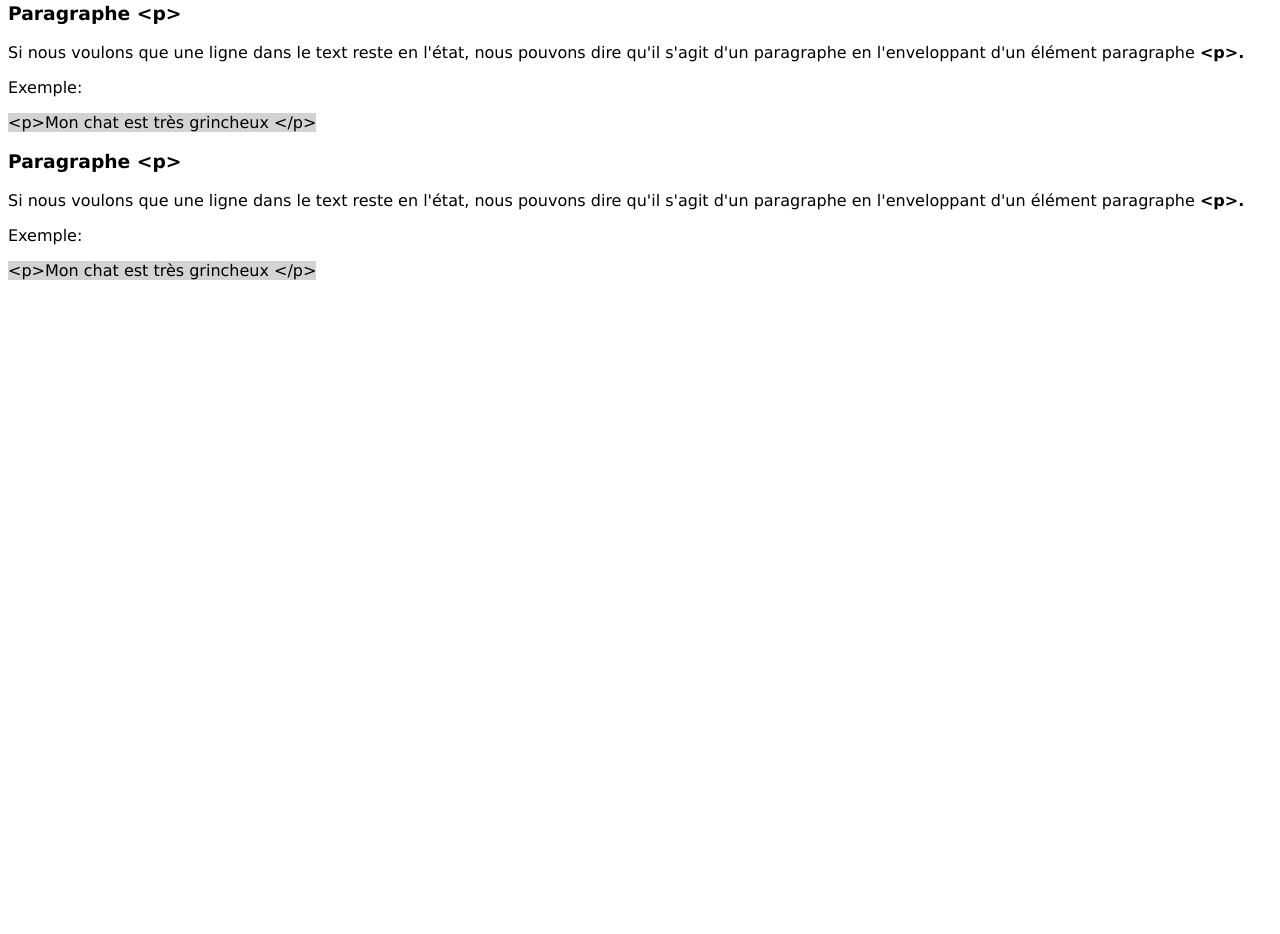
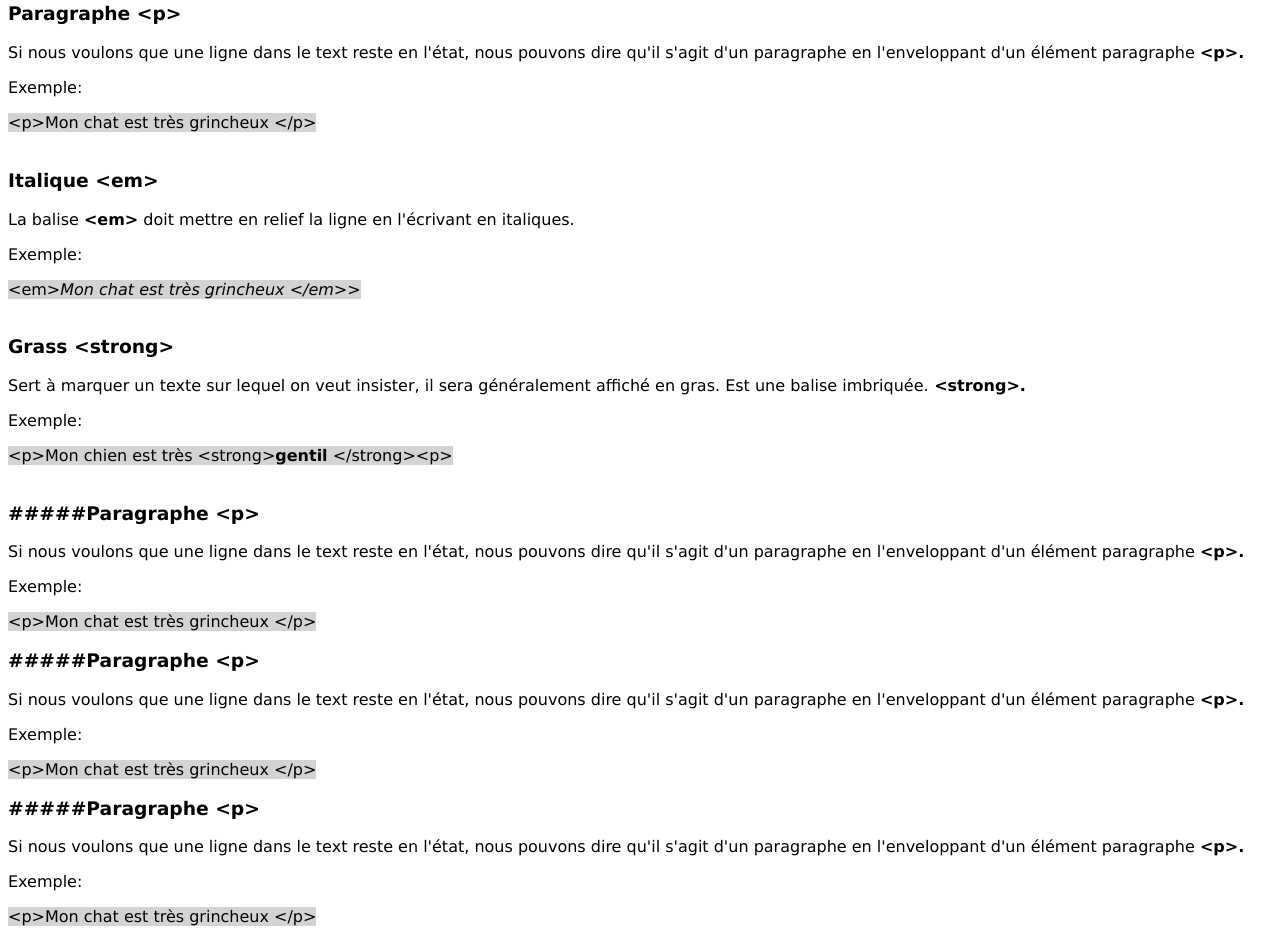
Before and after one commit to barbaracampanini/Web-Front-End, a plain HTML site: page Semaine 2/Exercice 1/html.html in a window 1280 px wide. Shown: the part 267-1201 px from the top of the page. Before the commit the page ends 800 px from the top, so only its background shows below. Drawn offline with Linux system fonts and the light colour scheme.

Commit message:
Exercice 1 des balises ajoutes

```diff
--- a/Semaine 2/Exercice 1/html.html
+++ b/Semaine 2/Exercice 1/html.html
@@ -28,7 +28,31 @@
                 qu'il s'agit d'un paragraphe en l'enveloppant d'un élément paragraphe <strong> &lt;p&gt;.</strong></p>
                 <p>Exemple:</p>
                 <span style="background-color: #d3d3d3">&lt;p&gt;Mon chat est très grincheux &lt;/p&gt;</span>
-           <h3>Paragraphe &lt;p&gt;</h3>
+                <br>
+                <br>
+           <h3>Italique &lt;em&gt;</h3>
+                <p>La balise <strong> &lt;em&gt;</strong> doit mettre en relief la ligne en l'écrivant en italiques.</p>
+                <p>Exemple:</p>
+                <span style="background-color: #d3d3d3">&lt;em&gt;<em>Mon chat est très grincheux &lt;/em&gt;</em>></span>
+                <br>
+                <br>
+            <h3>Grass &lt;strong&gt;</h3>
+                <p>Sert à marquer un texte sur lequel on veut insister, il sera généralement affiché en gras. Est une balise imbriquée.<strong> &lt;strong&gt;.</strong></p>
+                <p>Exemple:</p>
+                <span style="background-color: #d3d3d3">&lt;p&gt;Mon chien est très &lt;strong&gt;<strong>gentil</strong> &lt;/strong&gt;&lt;p&gt;</span>
+                <br>
+                <br>
+            <h3>#####Paragraphe &lt;p&gt;</h3>
+                <p>Si nous voulons que une ligne dans le text reste en l'état, nous pouvons dire
+                qu'il s'agit d'un paragraphe en l'enveloppant d'un élément paragraphe <strong> &lt;p&gt;.</strong></p>
+                <p>Exemple:</p>
+                <span style="background-color: #d3d3d3">&lt;p&gt;Mon chat est très grincheux &lt;/p&gt;</span>
+            <h3>#####Paragraphe &lt;p&gt;</h3>
+                <p>Si nous voulons que une ligne dans le text reste en l'état, nous pouvons dire
+                qu'il s'agit d'un paragraphe en l'enveloppant d'un élément paragraphe <strong> &lt;p&gt;.</strong></p>
+                <p>Exemple:</p>
+                <span style="background-color: #d3d3d3">&lt;p&gt;Mon chat est très grincheux &lt;/p&gt;</span>
+            <h3>#####Paragraphe &lt;p&gt;</h3>
                 <p>Si nous voulons que une ligne dans le text reste en l'état, nous pouvons dire
                 qu'il s'agit d'un paragraphe en l'enveloppant d'un élément paragraphe <strong> &lt;p&gt;.</strong></p>
                 <p>Exemple:</p>
```
Also changed, not shown: Semaine 2/Exercice 2/index.html (+2 -4 lines), Semaine 2/Exercice 3/liste_cours.html (+26 -0 lines).
